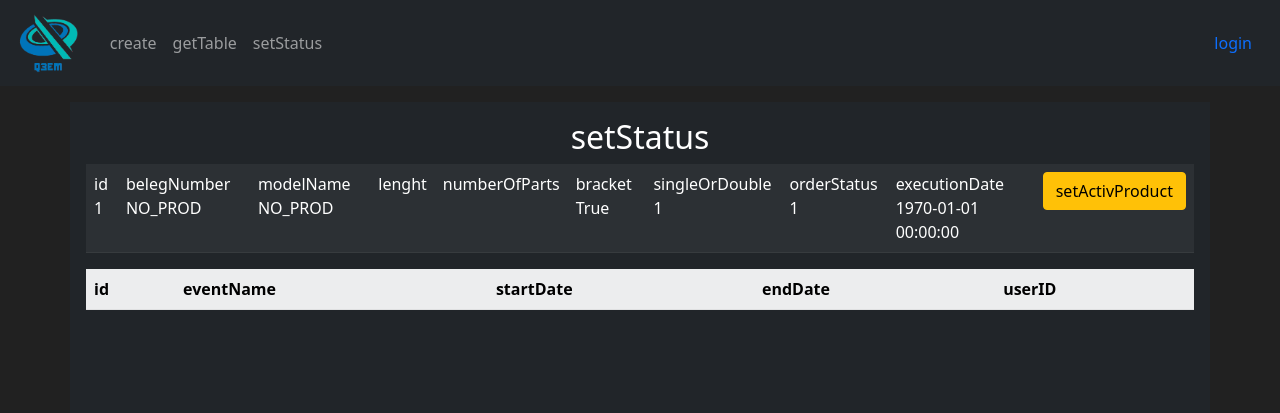
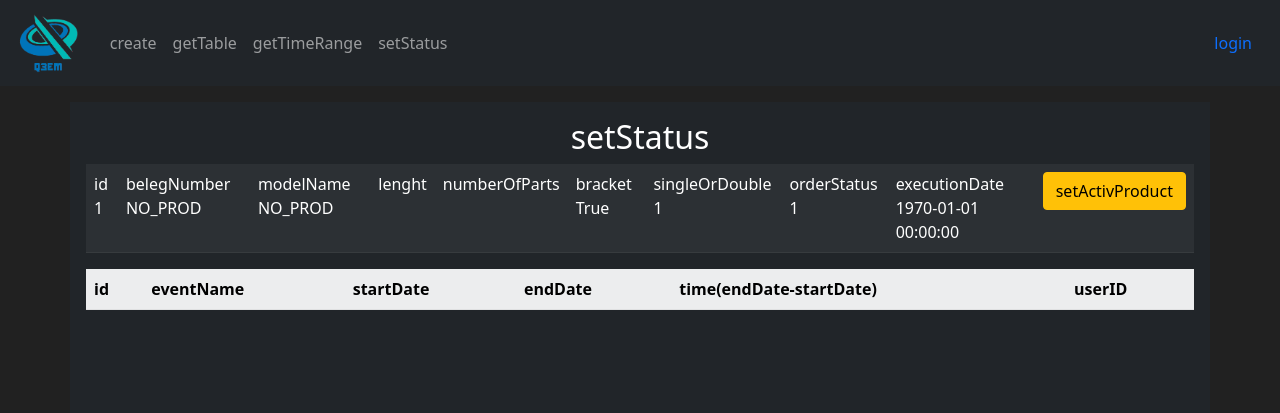
Before and after one commit to gibonson/MeraProd, a Flask app: page /getTable2 in a window 1280 px wide. Shown: the top 413 px of the page. Run offline with Flask 2, Linux system fonts and the light colour scheme; data comes from the database, SQL or seed files in the repository; both versions use the stored data as it was after the commit; lists and menus that the app fills with data are empty.

Commit message:
date range

```diff
--- a/app.py
+++ b/app.py
@@ -4,7 +4,7 @@ from flask_sqlalchemy import SQLAlchemy
 from werkzeug.security import generate_password_hash, check_password_hash
 from flask_login import LoginManager, UserMixin, current_user, login_required, login_user, logout_user
 import os
-import datetime
+from datetime import datetime, timedelta
 
 # Init app
 app = Flask(__name__)
@@ -197,7 +197,27 @@ def getTable2():
     return render_template('table.html', all_products=all_products)
 
 
-@app.route('/removeProduct', methods=['GET', 'POST'])
+@app.route('/getTimeRange/<day>')
+def getTimeRange(day):
+    dateToday = datetime.today()
+    day = dateToday.day - int(day)
+    dateRangeMax = datetime(
+        dateToday.year, dateToday.month, day, 6, 0, 0, 0)
+    dateRangeMin = dateRangeMax - timedelta(days=1)
+    statusesByDay = Status.query.filter(
+        Status.startDate >= dateRangeMin, Status.startDate <= dateRangeMax)
+
+    for statusByDay in statusesByDay:
+
+        final = str(statusByDay) + " -> " + str(statusByDay.startDate) + " -> " + str(statusByDay.endDate)
+        print(final)
+
+    dateRangeMax = str(dateRangeMax)
+    dateRangeMin = str(dateRangeMin)
+    return "wynik " + dateRangeMax + " -> " + dateRangeMin
+
+
+@ app.route('/removeProduct', methods=['GET', 'POST'])
 def removeProduct():
     if request.method == 'POST':
         id = request.form['id']
@@ -207,7 +227,7 @@ def removeProduct():
     return redirect(url_for('getTable'))
 
 
-@app.route('/setFinishProduct', methods=['GET', 'POST'])
+@ app.route('/setFinishProduct', methods=['GET', 'POST'])
 def setFinishProduct():
     if request.method == 'POST':
         id = request.form['id']
@@ -218,7 +238,7 @@ def setFinishProduct():
     return redirect(url_for('getTable'))
 
 
-@app.route('/setActivProduct', methods=['GET', 'POST'])
+@ app.route('/setActivProduct', methods=['GET', 'POST'])
 def setActivProduct():
     if request.method == 'POST':
 
@@ -234,11 +254,11 @@ def setActivProduct():
     return redirect(url_for('getTable'))
 
 
-@app.route('/create', methods=('GET', 'POST'))
-@login_required
+@ app.route('/create', methods=('GET', 'POST'))
+@ login_required
 def create():
     messages.clear()
-    today = datetime.date.today()
+    today = datetime.today()
     today = today.strftime('%Y-%m-%d')
     print(today)
 
@@ -277,13 +297,12 @@ def create():
     return render_template('createForm.html', messages=messages, today=today)
 
 
-@app.route('/setStatus', methods=('GET', 'POST'))
-@login_required
+@ app.route('/setStatus', methods=('GET', 'POST'))
+@ login_required
 def setStatus():
     messages.clear()
-    today = datetime.datetime.today()
+    today = datetime.today()
     print(today)
-
     activProductList = Product.query.filter(Product.orderStatus == 1)
     for column in activProductList:
         print("% s % s" % (column.id, column.lenght))
@@ -318,10 +337,10 @@ def setStatus():
     return render_template('setStatusForm.html', messages=messages, today=today, activProductList=activProductList, eventList=eventList, openStatuses=openStatuses)
 
 
-@app.route("/closeAllStatuses", methods=('GET', 'POST'))
+@ app.route("/closeAllStatuses", methods=('GET', 'POST'))
 def closeAllStatuses():
     messages.clear()
-    today = datetime.datetime.today()
+    today = datetime.today()
     print(today)
     emptyEndDateList = Status.query.filter(Status.endDate == None)
     for column in emptyEndDateList:
@@ -331,12 +350,12 @@ def closeAllStatuses():
     return redirect((url_for('setStatus')))
 
 
-@app.route('/help')
+@ app.route('/help')
 def help():
     return'help', 400
 
 
-@app.errorhandler(404)
+@ app.errorhandler(404)
 def not_found(e):
     return '404'
 
--- a/templates/base.html
+++ b/templates/base.html
@@ -30,6 +30,11 @@
                     <li class="nav-item">
                         <a class="nav-link" href="{{url_for('getTable')}}">getTable</a>
                     </li>
+                    <li class="nav-item">
+                        <a class="nav-link" href="{{url_for('getTimeRange', day = 1)}}">getTimeRange</a>
+                    </li>
+
+
                     <li class="nav-item">
                         <a class="nav-link" href="{{url_for('setStatus')}}">setStatus</a>
                     </li>
--- a/templates/table.html
+++ b/templates/table.html
@@ -47,6 +47,7 @@ table
                             <th>eventName</th>
                             <th>startDate</th>
                             <th>endDate</th>
+                            <th>time(endDate-startDate)</th>
                             <th>userID</th>
                         </tr>
                         {% for status in all_Statuses %}
@@ -64,6 +65,13 @@ table
                             <td>{% if status.endDate is not none%}{{status.endDate.strftime('%Y-%m-%d %H:%M:%S')}}{%
                                 endif%}
                             </td>
+                            <td>{% if status.endDate is not none%}{% set testing = status.endDate - status.startDate %}
+                                {{testing}}
+                                {% else %}
+                                in progress
+                                {% endif %}
+                            </td>
+
                             <td>{{ status.userID }}</td>
                         </tr>
                         {% endif%}
```
Also changed, not shown: templates/setStatusForm.html (+3 -23 lines), db.sqlite, 1 other file.
